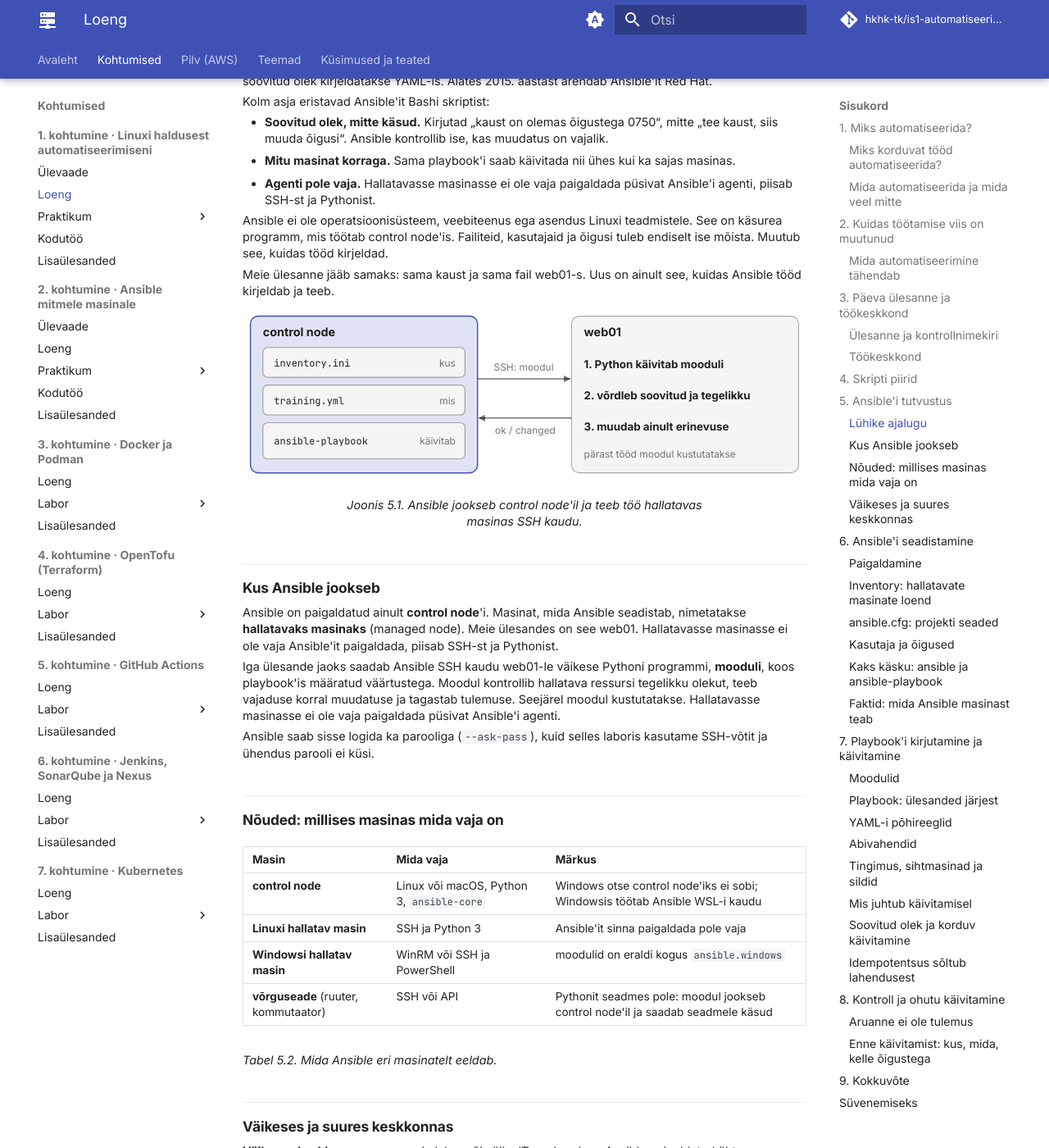
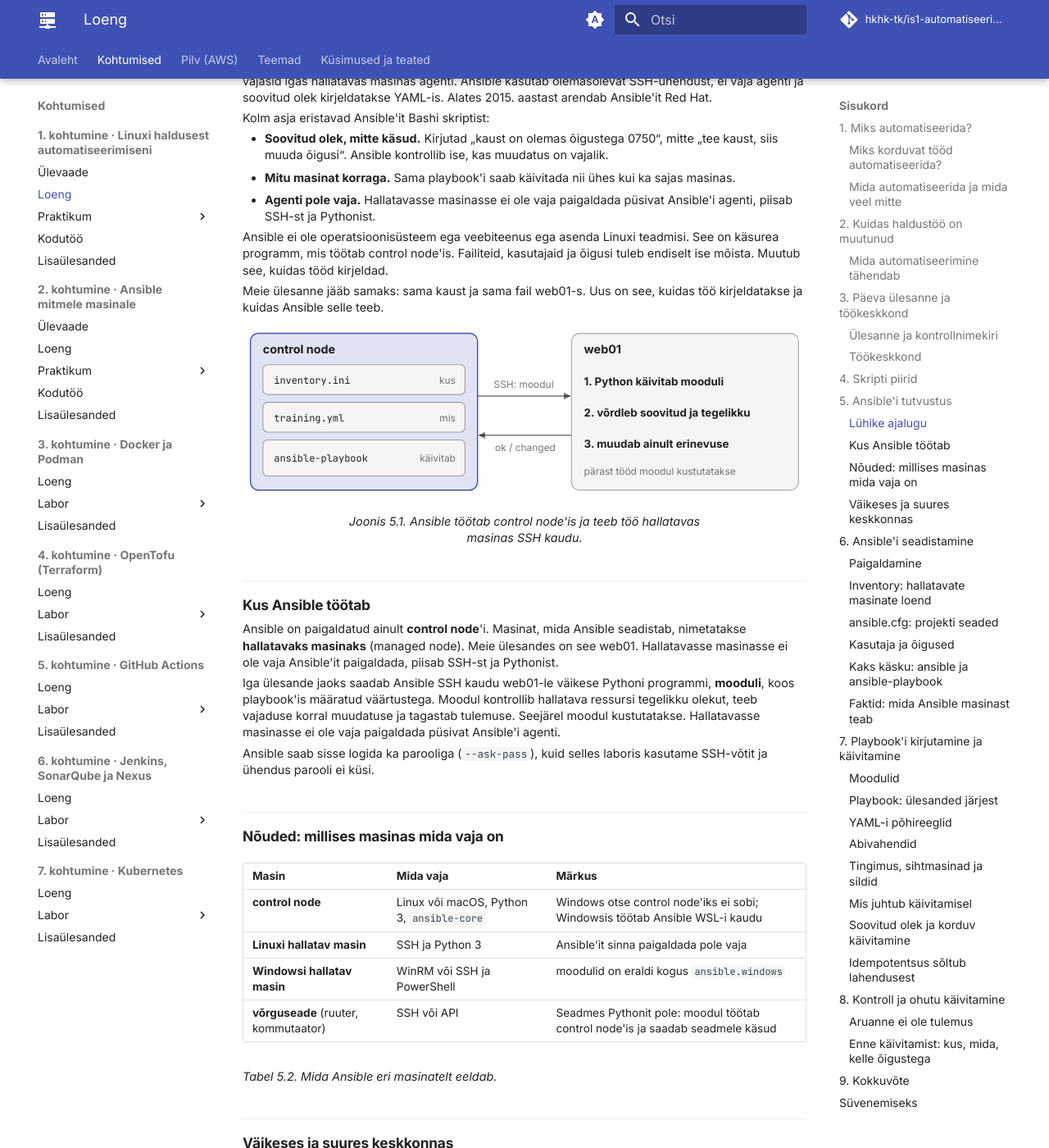
Before and after one commit to hkhk-tk/is1-automatiseerimine, an MkDocs documentation site: the page built from docs/k01/loeng.md, in a window 1280 px wide and 1400 px high, scrolled down 4246 px. Shown: the whole window at 82% size. Built offline with MkDocs 1.6.1 and Material for MkDocs 9.7.7, drawn with Linux system fonts in a browser that asks for light colours; comment, search, counter and statistics services are not loaded; some of the changed text lies outside the part shown.

Commit message:
K1 loeng: keelekorrektuur (otsetõlked, jookseb → töötab, telegraafistiil), paigaldusviisid, [alma] kontrollküsimuses

````diff
--- a/docs/k01/loeng.md
+++ b/docs/k01/loeng.md
@@ -40,12 +40,12 @@ tags:
 <line class="a" x1="550" y1="50" x2="578" y2="50" marker-end="url(#lxt)"/>
 <rect class="hi" x="580" y="20" width="130" height="60" rx="8"/><text class="b" x="645" y="47" text-anchor="middle">Kontroll</text><text class="s" x="645" y="66" text-anchor="middle">cat, stat</text>
 </svg>
-<figcaption>Joonis 1.1. Päeva lugu: üks ülesanne, kolm teostust, üks kontroll.</figcaption>
+<figcaption>Joonis 1.1. Päeva ülesanne lahendatakse kolmel viisil ja tulemust kontrollitakse iga kord samamoodi.</figcaption>
 </figure>
 
 ## 1. Miks automatiseerida?
 
-**Küsimus:** ma oskan Linuxit hallata. Milleks mulle veel üks töötamise viis?
+**Küsimus:** Linuxi haldamist ma juba oskan. Miks peaksin midagi teisiti tegema?
 
 ### Miks korduvat tööd automatiseerida?
 
@@ -76,9 +76,9 @@ Harva tehtava, lihtsa ja väikese riskiga töö puhul võib piisata juhendist. A
     - [Google SRE: Eliminating Toil](https://sre.google/sre-book/eliminating-toil/)
     - [Google SRE: Lessons Learned from Other Industries](https://sre.google/sre-book/lessons-learned/)
 
-## 2. Kuidas töötamise viis on muutunud
+## 2. Kuidas haldustöö on muutunud
 
-**Küsimus:** miks inimesed käsitsi haldusest kaugemale liikusid?
+**Küsimus:** miks ei piisa enam käsitsi haldusest?
 
 Lihtsustatult on haldustöö arenenud viie sammuna: käsitsi tehtud töö, kirjalik juhend, skript, konfiguratsioonihaldus ja lõpuks Gitis hoitav kood, mille kolleeg enne käivitamist üle vaatab. Iga järgmise sammuga on rohkem teadmisi kirja pandud ja vähem jääb inimese mällu.
 
@@ -223,9 +223,9 @@ Kolm asja eristavad Ansible'it Bashi skriptist:
 - **Mitu masinat korraga.** Sama playbook'i saab käivitada nii ühes kui ka sajas masinas.
 - **Agenti pole vaja.** Hallatavasse masinasse ei ole vaja paigaldada püsivat Ansible'i agenti, piisab SSH-st ja Pythonist.
 
-Ansible ei ole operatsioonisüsteem, veebiteenus ega asendus Linuxi teadmistele. See on käsurea programm, mis töötab control node'is. Failiteid, kasutajaid ja õigusi tuleb endiselt ise mõista. Muutub see, kuidas tööd kirjeldad.
+Ansible ei ole operatsioonisüsteem ega veebiteenus ega asenda Linuxi teadmisi. See on käsurea programm, mis töötab control node'is. Failiteid, kasutajaid ja õigusi tuleb endiselt ise mõista. Muutub see, kuidas tööd kirjeldad.
 
-Meie ülesanne jääb samaks: sama kaust ja sama fail web01-s. Uus on ainult see, kuidas Ansible tööd kirjeldab ja teeb.
+Meie ülesanne jääb samaks: sama kaust ja sama fail web01-s. Uus on see, kuidas töö kirjeldatakse ja kuidas Ansible selle teeb.
 
 <figure style="max-width:720px;margin:.8em auto" class="lx" markdown="0">
 <svg viewBox="0 0 720 220" role="img" aria-label="Control node'il on inventory, playbook ja ansible-playbook; Ansible saadab mooduli SSH-ga web01-le, kus Python võrdleb soovitud ja tegelikku olekut ning tagastab ok või changed" xmlns="http://www.w3.org/2000/svg">
@@ -243,10 +243,10 @@ Meie ülesanne jääb samaks: sama kaust ja sama fail web01-s. Uus on ainult see
 <text class="b" x="436" y="156">3. muudab ainult erinevuse</text>
 <text class="s" x="436" y="190">pärast tööd moodul kustutatakse</text>
 </svg>
-<figcaption>Joonis 5.1. Ansible jookseb control node'il ja teeb töö hallatavas masinas SSH kaudu.</figcaption>
+<figcaption>Joonis 5.1. Ansible töötab control node'is ja teeb töö hallatavas masinas SSH kaudu.</figcaption>
 </figure>
 
-### Kus Ansible jookseb
+### Kus Ansible töötab
 
 Ansible on paigaldatud ainult **control node**'i. Masinat, mida Ansible seadistab, nimetatakse **hallatavaks masinaks** (managed node). Meie ülesandes on see web01. Hallatavasse masinasse ei ole vaja Ansible'it paigaldada, piisab SSH-st ja Pythonist.
 
@@ -261,7 +261,7 @@ Ansible saab sisse logida ka parooliga (`--ask-pass`), kuid selles laboris kasut
 | **control node** | Linux või macOS, Python 3, `ansible-core` | Windows otse control node'iks ei sobi; Windowsis töötab Ansible WSL-i kaudu |
 | **Linuxi hallatav masin** | SSH ja Python 3 | Ansible'it sinna paigaldada pole vaja |
 | **Windowsi hallatav masin** | WinRM või SSH ja PowerShell | moodulid on eraldi kogus `ansible.windows` |
-| **võrguseade** (ruuter, kommutaator) | SSH või API | Pythonit seadmes pole: moodul jookseb control node'il ja saadab seadmele käsud |
+| **võrguseade** (ruuter, kommutaator) | SSH või API | Seadmes Pythonit pole: moodul töötab control node'is ja saadab seadmele käsud |
 
 *Tabel 5.2. Mida Ansible eri masinatelt eeldab.*
 
@@ -279,7 +279,7 @@ Playbook on mõlemas keskkonnas sama. Selle kohtumise teadmised kehtivad ka suur
 
 ??? question "Kontrolli ennast"
 
-    1. Kus Ansible jookseb ja mida on vaja hallataval masinal?
+    1. Kus Ansible töötab ja mida on vaja hallatavas masinas?
     2. Mis on moodul ja mis juhtub sellega pärast ülesande täitmist?
 
 ??? info "Loe juurde"
@@ -342,14 +342,14 @@ ansible [core 2.16.3]
 |---|---|
 | `ansible [core 2.16.3]` | `ansible-core`'i versioon; sellest sõltub, millised moodulid ja võtmed on olemas |
 | `config file` | milline `ansible.cfg` on kasutusel; `None` tähendab, et ühtegi ei leitud |
-| `python version` | Python, millega Ansible control node'il jookseb |
+| `python version` | Pythoni versioon, millega Ansible control node'is töötab |
 | `jinja version` | mallimootor, mida läheb vaja 2. kohtumisel |
 
 *Tabel 6.1. `ansible --version` väljund.*
 
 ### Inventory: hallatavate masinate loend
 
-**Inventory** on fail, kus on kirjas masinad, mida Ansible haldab, ja kuidas nendega ühenduda. Meie laboris:
+**Inventory** on fail, kus on kirjas hallatavad masinad ja andmed nendega ühendumiseks. Meie laboris:
 
 ```ini
 [ubuntu]
@@ -400,9 +400,9 @@ Millist faili Ansible parasjagu kasutab, näed käsu `ansible --version` väljun
 
 ### Kasutaja ja õigused
 
-Ansible teeb hallatavas masinas tööd selle kasutajana, kellena ta SSH-ga sisse logib. Meil on see `kasutaja` (inventory's `ansible_user=kasutaja`) ja sisselogimine käib SSH-võtmega. Kõik, mida see kasutaja tohib, tohib ka Ansible. Meie päeva ülesanne käib kasutaja kodukaustas ja administraatori õigusi ei vaja.
+Ansible teeb hallatavas masinas tööd selle kasutajana, kellena ta SSH-ga sisse logib. Meil on see `kasutaja` (inventory's `ansible_user=kasutaja`) ja sisse logitakse SSH-võtmega. Kõik, mida see kasutaja tohib, tohib ka Ansible. Päeva ülesanne puudutab ainult kasutaja kodukausta ega vaja administraatori õigusi.
 
-Paketi paigaldamiseks, teenuse käivitamiseks või `/etc` all oleva faili muutmiseks on vaja administraatori õigusi. Selleks on **`become`**: Ansible logib sisse tavakasutajana ja käivitab ainult neid ülesandeid, kus see on vajalik, `sudo` kaudu kõrgemate õigustega.
+Paketi paigaldamiseks, teenuse käivitamiseks või `/etc` all oleva faili muutmiseks on vaja administraatori õigusi. Selleks on **`become`**: Ansible logib sisse tavakasutajana ja käivitab `sudo` kaudu kõrgemate õigustega ainult need ülesanded, mis seda vajavad.
 
 ```yaml
 - name: Tööriistad on paigaldatud
````
Also changed, not shown: other parts of docs/k01/loeng.md (+27 -27 lines).
